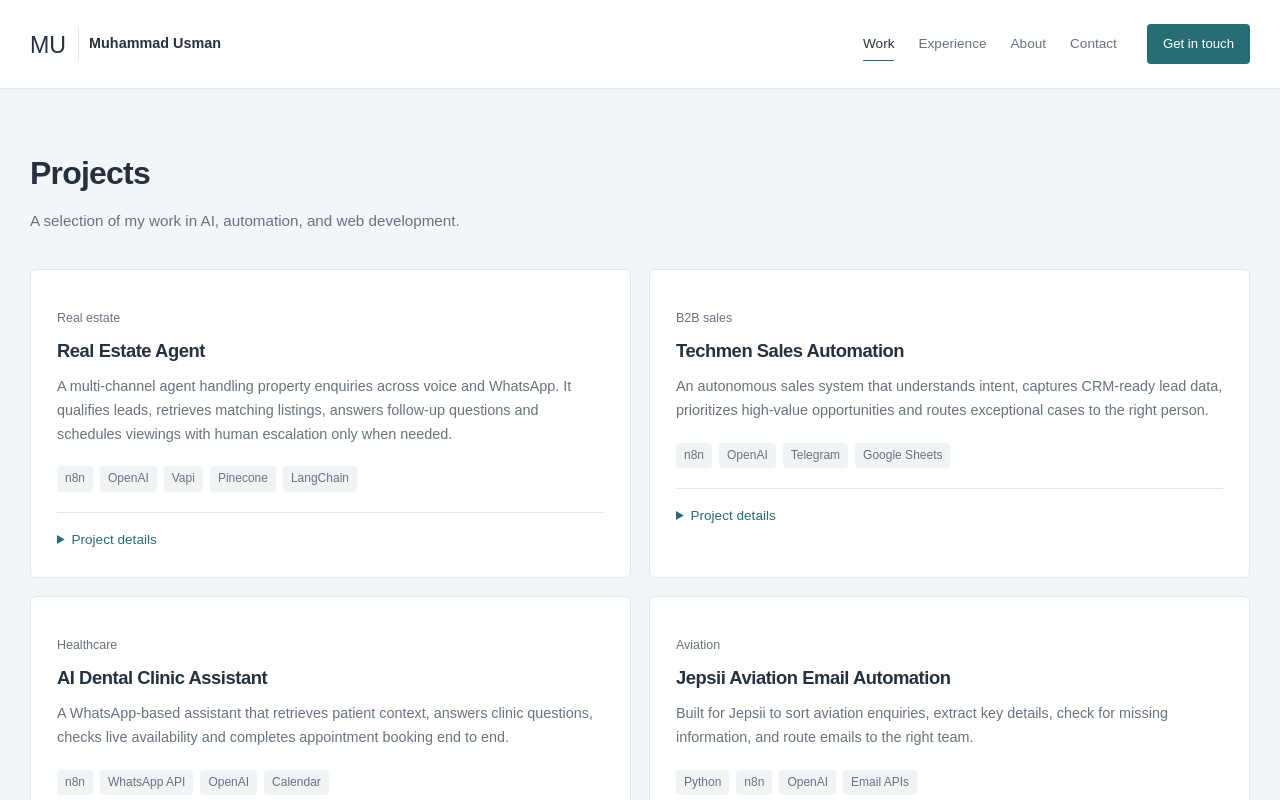
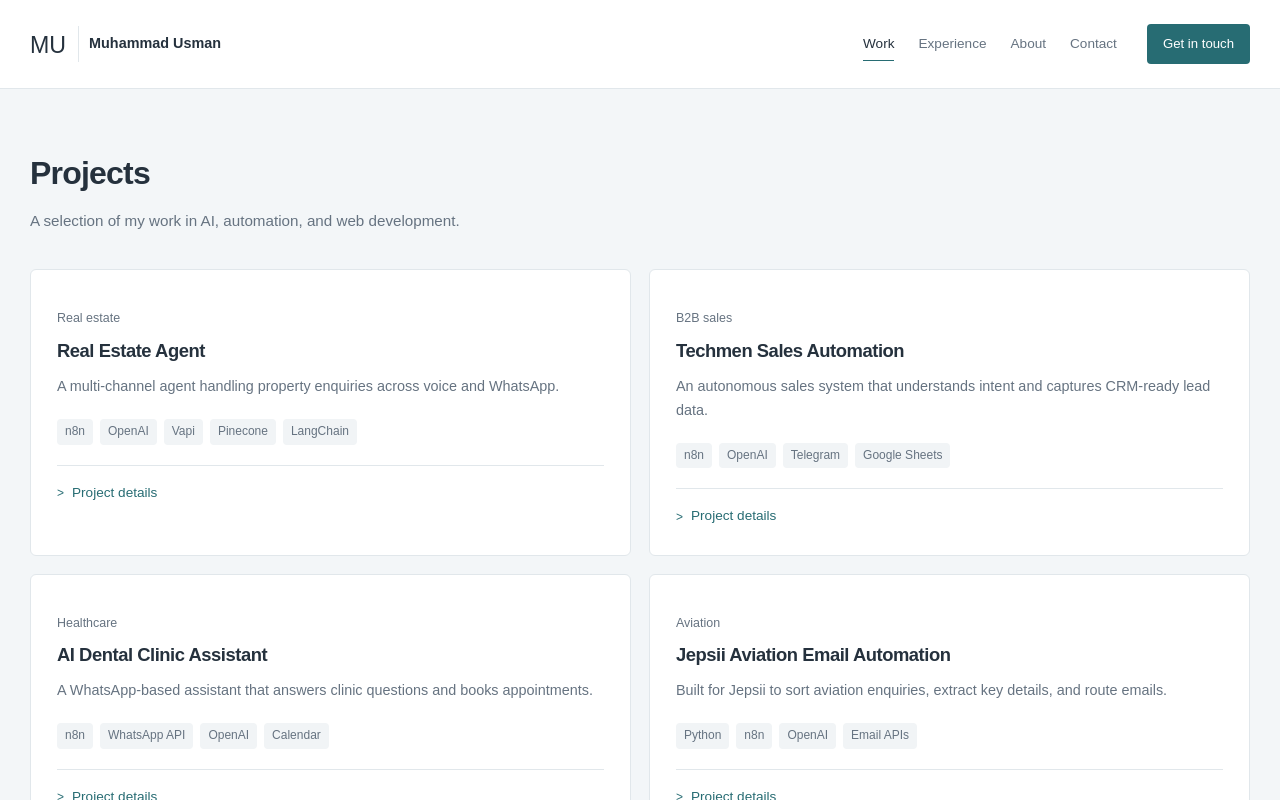
Before and after one commit to MuhammadUsmanGulzar/muhammadusman-portfolio, a Next.js app: page /portfolio in a window 1280 px wide. Shown: the top 800 px of the page. Built offline with nearby package versions, Linux system fonts and the light colour scheme.

Commit message:
Show project details in modal

```diff
--- a/src/app/portfolio/page.js
+++ b/src/app/portfolio/page.js
@@ -1,19 +1,354 @@
+"use client";
 
+import { useEffect, useState } from "react";
 
-const projects=[
-{id:'real-estate-agent',icon:'RE',title:'Autonomous Real Estate Agent',type:'n8n automation',headline:'From first enquiry to a booked property viewing.',description:'A multi-channel agent handling property enquiries across voice and WhatsApp. It qualifies leads, retrieves matching listings, answers follow-up questions and schedules viewings with human escalation only when needed.',role:'AI architecture & automation',domain:'Real estate',outcome:'Zero-touch qualification and booking across two customer channels.',stack:['n8n','OpenAI','Vapi','Pinecone','LangChain'],flow:['Inbound lead','Intent & qualification','Listing retrieval','Viewing booked']},
-{id:'techmen-sales',icon:'TS',title:'Techmen Sales Automation',type:'sales AI',headline:'Six enquiry types, one dependable sales workflow.',description:'An autonomous sales system that understands intent, captures CRM-ready lead data, prioritizes high-value opportunities and routes exceptional cases to the right person.',role:'Workflow engineering',domain:'B2B sales',outcome:'Faster response and consistent lead capture without manual triage.',stack:['n8n','OpenAI','Telegram','Google Sheets'],flow:['New enquiry','Intent routing','Lead scoring','CRM capture']},
-{id:'dental-assistant',icon:'DC',title:'AI Dental Clinic Assistant',type:'voice & messaging AI',headline:'A patient conversation that ends with a confirmed appointment.',description:'A WhatsApp-based assistant that retrieves patient context, answers clinic questions, checks live availability and completes appointment booking end to end.',role:'Conversational AI',domain:'Healthcare',outcome:'Reduced front-desk workload while keeping the booking experience personal.',stack:['n8n','WhatsApp API','OpenAI','Calendar'],flow:['Patient message','History lookup','Availability check','Appointment booked']},
-{id:'aviation-email',icon:'AV',title:'Jepsii Aviation Email Automation',type:'data extraction',headline:'High-volume aviation enquiries, structured and routed automatically.',description:'Built for Jepsii to sort aviation enquiries, extract key details, check for missing information, and route emails to the right team.',role:'Pipeline architecture',domain:'Aviation',outcome:'Cleaner case data and dramatically less manual email handling.',stack:['Python','n8n','OpenAI','Email APIs'],flow:['Email received','Classify & extract','Validate fields','Route case']},
-{id:'voice-bot',icon:'VB',title:'Car Wash Voice Agent',type:'voice AI',headline:'A voice agent that explains, qualifies and books.',description:'An inbound and outbound calling agent that explains service packages, qualifies prospective customers, schedules appointments and logs the complete interaction to the CRM.',role:'Voice automation',domain:'Local services',outcome:'Always-on phone coverage with structured CRM records.',stack:['Vapi','n8n','OpenAI','CRM'],flow:['Call connected','Intent detected','Package selected','Booking logged']},
-{id:'linkedin-profile-scraper',title:'LinkedIn Profile Scraper',description:'An n8n workflow that takes user requirements, searches LinkedIn profiles with SerpAPI, and collects matching profile information.',role:'Workflow development',domain:'Data extraction',stack:['n8n','SerpAPI'],flow:['User enters requirements','Search profiles with SerpAPI','Collect matching profile information']},
-{id:'linkedin-publisher',icon:'LI',title:'LinkedIn AI Publisher',type:'content automation',headline:'From topic research to a scheduled post in one flow.',description:'A complete content workflow that researches relevant topics, drafts posts, creates supporting imagery and schedules approved content for publishing.',role:'Automation engineering',domain:'Content operations',outcome:'A repeatable publishing rhythm with less manual production effort.',stack:['n8n','Gemini','DALL-E','LinkedIn'],flow:['Topic research','Draft content','Create visual','Schedule post']},
-{id:'rag-assistant',icon:'RA',title:'Private RAG Assistant',type:'knowledge intelligence',headline:'Useful answers without private data leaving the organization.',description:'A locally hosted knowledge agent that indexes internal documents and returns grounded, traceable answers while keeping sensitive repositories off external APIs.',role:'RAG engineering',domain:'Enterprise knowledge',outcome:'Secure natural-language access to private organizational knowledge.',stack:['Ollama','FastAPI','FAISS','LangChain'],flow:['Ingest documents','Create embeddings','Retrieve context','Grounded answer']},
-{id:'logistics-dashboard',icon:'JE',title:'Jepsii Logistics Dashboard',type:'web application',headline:'Operational visibility for charter and fuel logistics.',description:'Built for Jepsii to track revenue, client activity, and logistics performance in one dashboard.',role:'Full-stack development',domain:'Logistics',outcome:'One clear operating picture for faster commercial decisions.',stack:['Next.js','React','Tailwind CSS','REST APIs'],flow:['Collect data','Normalize metrics','Calculate KPIs','Display insight']},
-{id:'broad-peak',icon:'BP',title:'Broad Peak Adventures',type:'web experience',headline:'Adventure travel presented with a sense of place.',description:'An immersive tourism website for Northern Pakistan, combining destination storytelling with a fluid, mountain-inspired browsing experience.',role:'Frontend development',domain:'Travel',outcome:'A stronger visual identity and clearer path from discovery to enquiry.',stack:['React','Tailwind CSS','Vercel'],flow:['Discover region','Explore journeys','Review details','Send enquiry']},
-{id:'autoencoder',icon:'CV',title:'PI-MF Autoencoder',type:'computer vision',headline:'Crowd-robust anomaly detection at edge speed.',description:'A physics-informed multi-modal fusion autoencoder combining pose, optical flow and appearance signals for live CCTV anomaly detection.',role:'AI research & engineering',domain:'Computer vision',outcome:'30+ FPS edge inference on RTX 3060 across a 150 GB dataset.',stack:['PyTorch','YOLOv8','ByteTrack','OpenCV'],flow:['Video stream','Extract modalities','Fuse signals','Flag anomaly']}
+const projects = [
+  {
+    id: "real-estate-agent",
+    icon: "RE",
+    title: "Autonomous Real Estate Agent",
+    type: "n8n automation",
+    headline: "From first enquiry to a booked property viewing.",
+    description:
+      "A multi-channel agent handling property enquiries across voice and WhatsApp.",
+    details: [
+      "The agent talks with property buyers or renters, asks the right follow-up questions, and understands what kind of listing they need.",
+      "It checks matching listings, answers simple questions, and helps move a qualified lead toward a viewing without manual back-and-forth.",
+      "When the request is unusual or needs a person, the workflow can pass it to a human with the key details already collected.",
+    ],
+    role: "AI architecture and automation",
+    domain: "Real estate",
+    outcome: "Zero-touch qualification and booking across two customer channels.",
+    stack: ["n8n", "OpenAI", "Vapi", "Pinecone", "LangChain"],
+    flow: [
+      "Inbound lead",
+      "Intent and qualification",
+      "Listing retrieval",
+      "Viewing booked",
+    ],
+  },
+  {
+    id: "techmen-sales",
+    icon: "TS",
+    title: "Techmen Sales Automation",
+    type: "sales AI",
+    headline: "Six enquiry types, one dependable sales workflow.",
+    description:
+      "An autonomous sales system that understands intent and captures CRM-ready lead data.",
+    details: [
+      "The workflow reads new sales enquiries, identifies what the customer is asking for, and extracts the contact and request details in a clean format.",
+      "It scores the lead, stores useful information, and sends important cases to the right person so the team can respond faster.",
+      "The goal was to reduce manual triage and keep every enquiry moving through the same reliable process.",
+    ],
+    role: "Workflow engineering",
+    domain: "B2B sales",
+    outcome: "Faster response and consistent lead capture without manual triage.",
+    stack: ["n8n", "OpenAI", "Telegram", "Google Sheets"],
+    flow: ["New enquiry", "Intent routing", "Lead scoring", "CRM capture"],
+  },
+  {
+    id: "dental-assistant",
+    icon: "DC",
+    title: "AI Dental Clinic Assistant",
+    type: "voice and messaging AI",
+    headline: "A patient conversation that ends with a confirmed appointment.",
+    description:
+      "A WhatsApp-based assistant that answers clinic questions and books appointments.",
+    details: [
+      "The assistant handles patient messages, understands the appointment request, and answers common clinic questions in a simple way.",
+      "It checks available time slots, keeps the patient context in the workflow, and completes the booking when the patient confirms.",
+      "This helps the clinic reply faster while keeping the conversation clear and personal.",
+    ],
+    role: "Conversational AI",
+    domain: "Healthcare",
+    outcome: "Reduced front-desk workload while keeping the booking experience personal.",
+    stack: ["n8n", "WhatsApp API", "OpenAI", "Calendar"],
+    flow: [
+      "Patient message",
+      "History lookup",
+      "Availability check",
+      "Appointment booked",
+    ],
+  },
+  {
+    id: "aviation-email",
+    icon: "AV",
+    title: "Jepsii Aviation Email Automation",
+    type: "data extraction",
+    headline: "High-volume aviation enquiries, structured and routed automatically.",
+    description:
+      "Built for Jepsii to sort aviation enquiries, extract key details, and route emails.",
+    details: [
+      "This automation reads aviation enquiry emails and turns unstructured email text into clear case information.",
+      "It extracts important details such as request type, route, timing, and missing fields, then sends the case to the right team.",
+      "It was built to save time on repetitive email handling and make each request easier to act on.",
+    ],
+    role: "Pipeline architecture",
+    domain: "Aviation",
+    outcome: "Cleaner case data and dramatically less manual email handling.",
+    stack: ["Python", "n8n", "OpenAI", "Email APIs"],
+    flow: ["Email received", "Classify and extract", "Validate fields", "Route case"],
+  },
+  {
+    id: "voice-bot",
+    icon: "VB",
+    title: "Car Wash Voice Agent",
+    type: "voice AI",
+    headline: "A voice agent that explains, qualifies and books.",
+    description:
+      "An inbound and outbound calling agent for service explanation and appointment booking.",
+    details: [
+      "The voice agent can answer calls, explain service packages, ask the customer what they need, and collect booking details.",
+      "It logs the conversation result into the CRM so the business has a clear record after every call.",
+      "The flow was designed for simple service businesses that need phone coverage without hiring extra staff.",
+    ],
+    role: "Voice automation",
+    domain: "Local services",
+    outcome: "Always-on phone coverage with structured CRM records.",
+    stack: ["Vapi", "n8n", "OpenAI", "CRM"],
+    flow: ["Call connected", "Intent detected", "Package selected", "Booking logged"],
+  },
+  {
+    id: "linkedin-profile-scraper",
+    icon: "LS",
+    title: "LinkedIn Profile Scraper",
+    type: "lead research automation",
+    headline: "A profile search workflow based on user requirements.",
+    description:
+      "An n8n workflow that uses SerpAPI to collect LinkedIn profiles matching a user request.",
+    details: [
+      "The user enters the kind of profiles they want, such as role, location, industry, or keywords.",
+      "The n8n workflow sends that requirement to SerpAPI, searches matching LinkedIn profile results, and collects useful profile information.",
+      "The output is organized so the user can review matching leads without manually searching one profile at a time.",
+    ],
+    role: "Workflow development",
+    domain: "Data extraction",
+    outcome: "Faster lead research from a clear set of user requirements.",
+    stack: ["n8n", "SerpAPI"],
+    flow: [
+      "User enters requirements",
+      "Search profiles with SerpAPI",
+      "Filter matching profiles",
+      "Collect profile information",
+    ],
+  },
+  {
+    id: "linkedin-publisher",
+    icon: "LI",
+    title: "LinkedIn AI Publisher",
+    type: "content automation",
+    headline: "From topic research to a scheduled post in one flow.",
+    description:
+      "A complete content workflow for research, drafting, visual creation, and scheduling.",
+    details: [
+      "The workflow starts from a topic, researches useful points, and drafts a LinkedIn post in a consistent tone.",
+      "It can create a supporting image, prepare the final post, and schedule it after approval.",
+      "The purpose is to make posting more consistent while still keeping a review step before anything goes live.",
+    ],
+    role: "Automation engineering",
+    domain: "Content operations",
+    outcome: "A repeatable publishing rhythm with less manual production effort.",
+    stack: ["n8n", "Gemini", "DALL-E", "LinkedIn"],
+    flow: ["Topic research", "Draft content", "Create visual", "Schedule post"],
+  },
+  {
+    id: "rag-assistant",
+    icon: "RA",
+    title: "Private RAG Assistant",
+    type: "knowledge intelligence",
+    headline: "Useful answers without private data leaving the organization.",
+    description:
+      "A locally hosted knowledge agent for grounded answers from internal documents.",
+    details: [
+      "The assistant indexes private documents and lets people ask questions in normal language.",
+      "It retrieves the most relevant context, builds an answer from that context, and keeps the response tied to the source material.",
+      "The setup is designed for teams that want searchable internal knowledge while keeping sensitive files controlled.",
+    ],
+    role: "RAG engineering",
+    domain: "Enterprise knowledge",
+    outcome: "Secure natural-language access to private organizational knowledge.",
+    stack: ["Ollama", "FastAPI", "FAISS", "LangChain"],
+    flow: ["Ingest documents", "Create embeddings", "Retrieve context", "Grounded answer"],
+  },
+  {
+    id: "logistics-dashboard",
+    icon: "JE",
+    title: "Jepsii Logistics Dashboard",
+    type: "web application",
+    headline: "Operational visibility for charter and fuel logistics.",
+    description:
+      "Built for Jepsii to track revenue, client activity, and logistics performance.",
+    details: [
+      "The dashboard brings commercial and logistics data into one place so the team can see what is happening quickly.",
+      "It tracks revenue, client activity, and key operating metrics with a clean layout built for daily use.",
+      "The aim was to replace scattered updates with one clear view for faster decisions.",
+    ],
+    role: "Full-stack development",
+    domain: "Logistics",
+    outcome: "One clear operating picture for faster commercial decisions.",
+    stack: ["Next.js", "React", "Tailwind CSS", "REST APIs"],
+    flow: ["Collect data", "Normalize metrics", "Calculate KPIs", "Display insight"],
+  },
+  {
+    id: "broad-peak",
+    icon: "BP",
+    title: "Broad Peak Adventures",
+    type: "web experience",
+    headline: "Adventure travel presented with a sense of place.",
+    description:
+      "An immersive tourism website for Northern Pakistan with destination storytelling.",
+    details: [
+      "The website presents trips, destinations, and travel information in a clean visual flow.",
+      "It uses mountain-focused imagery and simple content sections so visitors can understand the offer without feeling overloaded.",
+      "The enquiry path was made clear so a visitor can move from discovery to contacting the business.",
+    ],
+    role: "Frontend development",
+    domain: "Travel",
+    outcome: "A stronger visual identity and clearer path from discovery to enquiry.",
+    stack: ["React", "Tailwind CSS", "Vercel"],
+    flow: ["Discover region", "Explore journeys", "Review details", "Send enquiry"],
+  },
+  {
+    id: "autoencoder",
+    icon: "CV",
+    title: "PI-MF Autoencoder",
+    type: "computer vision",
+    headline: "Crowd-robust anomaly detection at edge speed.",
+    description:
+      "A physics-informed multi-modal fusion autoencoder for live CCTV anomaly detection.",
+    details: [
+      "The system combines pose, optical flow, and appearance signals to understand activity in CCTV footage.",
+      "It uses a multi-modal autoencoder to learn normal behavior and flag unusual motion or events.",
+      "The model was built for live inference so detection can run close to real time on edge hardware.",
+    ],
+    role: "AI research and engineering",
+    domain: "Computer vision",
+    outcome: "30+ FPS edge inference on RTX 3060 across a 150 GB dataset.",
+    stack: ["PyTorch", "YOLOv8", "ByteTrack", "OpenCV"],
+    flow: ["Video stream", "Extract modalities", "Fuse signals", "Flag anomaly"],
+  },
 ];
 
 export default function Portfolio() {
-  return <div className="container"><section className="page-header"><h1 className="page-title">Projects</h1><p className="page-desc">A selection of my work in AI, automation, and web development.</p></section><div className="project-grid">{projects.map(project => <article className="project-card" id={project.id} key={project.id}><p className="eyebrow">{project.domain}</p><h2>{project.title.replace('Autonomous ', '')}</h2><p>{project.description}</p>{project.stack.length > 0 && <div className="project-tools">{project.stack.map(tool => <span key={tool}>{tool}</span>)}</div>}<details><summary>Project details</summary><p><strong>My role:</strong> {project.role}</p>{project.outcome && <p>{project.outcome}</p>}{project.flow.length > 0 && <ol>{project.flow.map(step => <li key={step}>{step}</li>)}</ol>}</details></article>)}</div></div>;
+  const [selectedProject, setSelectedProject] = useState(null);
+
+  useEffect(() => {
+    if (!selectedProject) {
+      return;
+    }
+
+    const handleKeyDown = (event) => {
+      if (event.key === "Escape") {
+        setSelectedProject(null);
+      }
+    };
+
+    document.addEventListener("keydown", handleKeyDown);
+    document.body.style.overflow = "hidden";
+
+    return () => {
+      document.removeEventListener("keydown", handleKeyDown);
+      document.body.style.overflow = "";
+    };
+  }, [selectedProject]);
+
+  return (
+    <div className="container">
+      <section className="page-header">
+        <h1 className="page-title">Projects</h1>
+        <p className="page-desc">
+          A selection of my work in AI, automation, and web development.
+        </p>
+      </section>
+
+      <div className="project-grid">
+        {projects.map((project) => (
+          <article className="project-card" id={project.id} key={project.id}>
+            <p className="eyebrow">{project.domain}</p>
+            <h2>{project.title.replace("Autonomous ", "")}</h2>
+            <p>{project.description}</p>
+
+            {project.stack.length > 0 && (
+              <div className="project-tools">
+                {project.stack.map((tool) => (
+                  <span key={tool}>{tool}</span>
+                ))}
+              </div>
+            )}
+
+            <button
+              className="project-detail-button"
+              type="button"
+              onClick={() => setSelectedProject(project)}
+            >
+              Project details
+            </button>
+          </article>
+        ))}
+      </div>
+
+      {selectedProject && (
+        <div
+          className="project-modal-backdrop"
+          role="presentation"
+          onMouseDown={() => setSelectedProject(null)}
+        >
+          <section
+            aria-labelledby="project-modal-title"
+            aria-modal="true"
+            className="project-modal"
+            role="dialog"
+            onMouseDown={(event) => event.stopPropagation()}
+          >
+            <button
+              aria-label="Close project details"
+              className="project-modal-close"
+              type="button"
+              onClick={() => setSelectedProject(null)}
+            >
+              x
+            </button>
+
+            <p className="eyebrow">{selectedProject.domain}</p>
+            <h2 id="project-modal-title">{selectedProject.title}</h2>
+            <p className="project-modal-headline">{selectedProject.headline}</p>
+
+            <div className="project-modal-copy">
+              {selectedProject.details.map((detail) => (
+                <p key={detail}>{detail}</p>
+              ))}
+            </div>
+
+            <div className="project-modal-meta">
+              <p>
+                <strong>My role:</strong> {selectedProject.role}
+              </p>
+              <p>
+                <strong>Result:</strong> {selectedProject.outcome}
+              </p>
+            </div>
+
+            {selectedProject.flow.length > 0 && (
+              <div className="project-modal-section">
+                <h3>Workflow</h3>
+                <ol>
+                  {selectedProject.flow.map((step) => (
+                    <li key={step}>{step}</li>
+                  ))}
+                </ol>
+              </div>
+            )}
+
+            {selectedProject.stack.length > 0 && (
+              <div className="project-tools project-modal-tools">
+                {selectedProject.stack.map((tool) => (
+                  <span key={tool}>{tool}</span>
+                ))}
+              </div>
+            )}
+          </section>
+        </div>
+      )}
+    </div>
+  );
 }
```
Also changed, not shown: src/app/globals.css.
